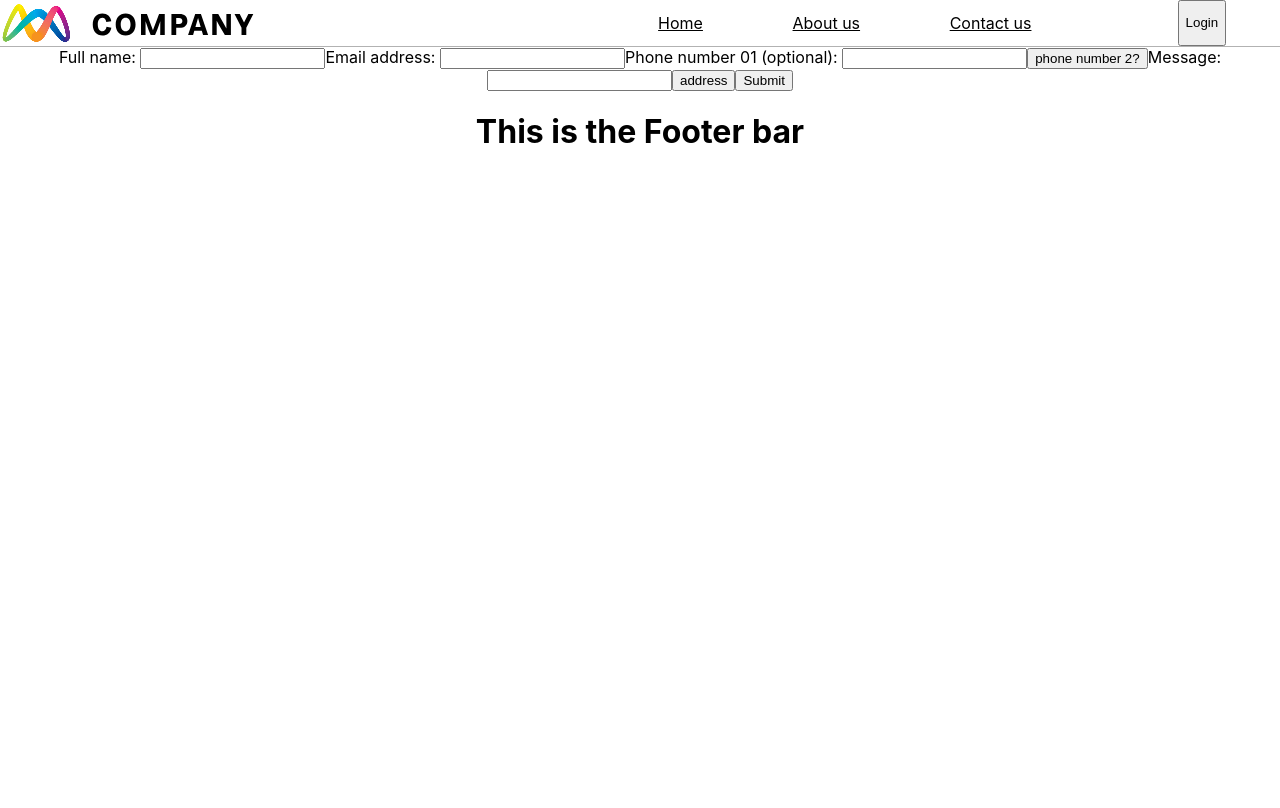
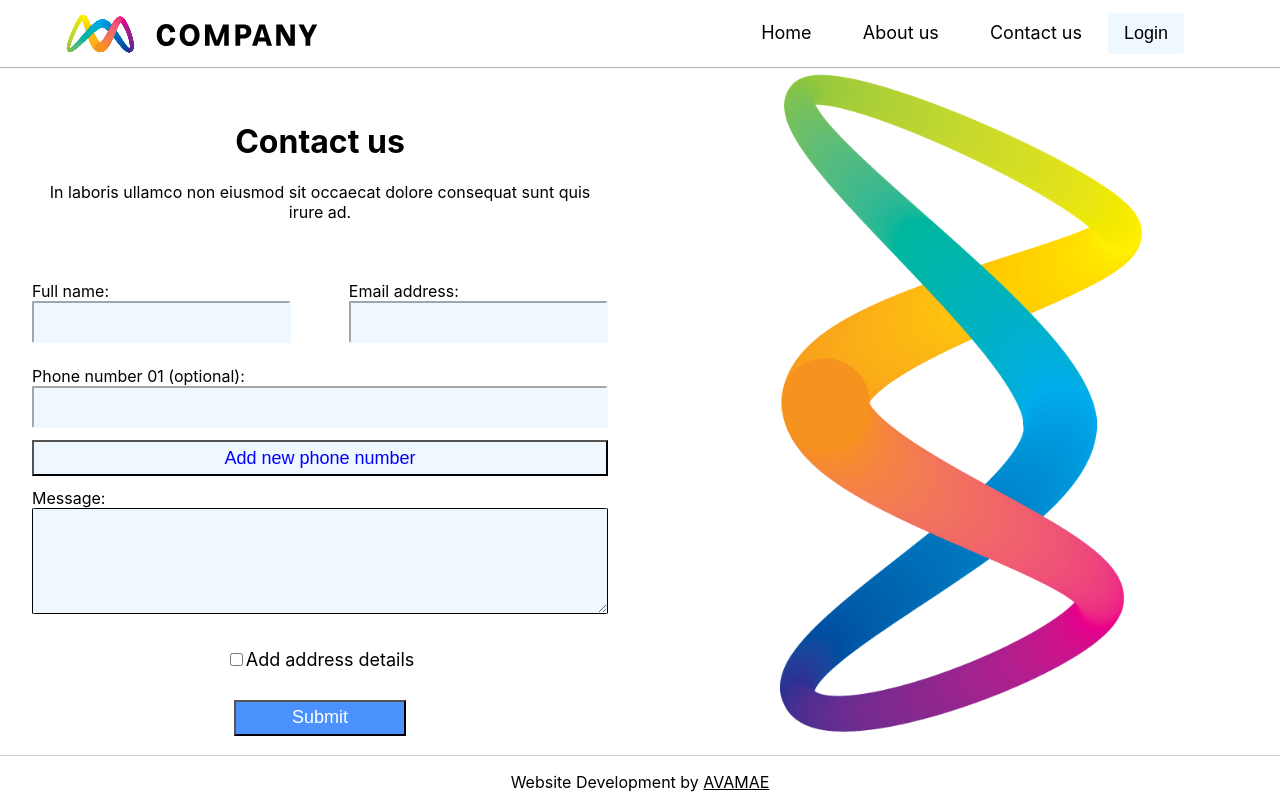
Before and after one commit to JoshS1234/CodeTestAM, a React (Create React App) app: page /contact-us in a window 1280 px wide. Built offline with nearby package versions, Linux system fonts and the light colour scheme.

Commit message:
updated some styling

```diff
--- a/src/components/Carousel.jsx
+++ b/src/components/Carousel.jsx
@@ -39,7 +39,10 @@ export default function Carousel() {
           return (
             <SwiperSlide
               style={{
-                backgroundImage: "url(" + item.ImageUrl + ")",
+                backgroundImage:
+                  "linear-gradient(to left, rgba(255, 255, 255, 0.8), rgba(0, 0, 0, 0.6)), url(" +
+                  item.ImageUrl +
+                  ")",
                 backgroundPosition: "center",
                 backgroundSize: "cover",
                 backgroundRepeat: "no-repeat",
--- a/src/components/Contact.jsx
+++ b/src/components/Contact.jsx
@@ -1,5 +1,19 @@
 import React, { useEffect, useState } from "react";
-import axios from "axios";
+import bigLogo from "../resources/Img_Contact.png";
+import "./stylesheets/Contact.css";
+import { LoremIpsum } from "lorem-ipsum";
+
+const lorem = new LoremIpsum({
+  sentencesPerParagraph: {
+    max: 8,
+    min: 4,
+  },
+  wordsPerSentence: {
+    max: 16,
+    min: 4,
+  },
+});
+const randomSentence = lorem.generateSentences(1);
 
 export default function Contact() {
   const emptyStateObj = {
@@ -166,45 +180,52 @@ export default function Contact() {
   useEffect(() => {}, [phone2isOn, addressIsOn]);
 
   return (
-    <form onSubmit={handleSubmit}>
-      <label>
-        Full name:{" "}
+    <div id="contactPageContainer">
+      <div id="formContainer">
+        <div id="contactFormIntro">
+          <h1>Contact us</h1>
+          <p>{randomSentence}</p>
+        </div>
+        <form onSubmit={handleSubmit} id="dataForm">
+          <div id="nameEmail">
+            <label className="dataInput2">
+              Full name:
               <input
+                className="textInputBox"
                 type="text"
                 value={stateObj.fullName}
                 onChange={(e) => handleChange(e)}
                 name="fullName"
               />
             </label>
-      <label>
-        Email address:{" "}
+            <label className="dataInput2">
+              Email address:
               <input
+                className="textInputBox"
                 type="text"
                 value={stateObj.emailAddress}
                 onChange={(e) => handleChange(e)}
                 name="emailAddress"
               />
             </label>
-      <label>
-        Phone number 01 (optional):{" "}
+          </div>
+          <div id="otherInfoInputs">
+            <label className="dataInput">
+              Phone number 01 (optional):
               <input
+                className="textInputBox"
                 type="text"
                 value={stateObj.phoneNum}
                 onChange={(e) => handleChange(e)}
                 name="phoneNum"
               />
             </label>
+
+            {phone2isOn && (
+              <label className="dataInput">
+                Phone number 02 (optional):
                 <input
-        value="phone number 2?"
-        type="button"
-        onClick={() => {
-          setPhone2isOn(!phone2isOn);
-        }}
-      />
-      {phone2isOn && (
-        <label>
-          Phone number 02 (optional):{" "}
-          <input
+                  className="textInputBox"
                   type="text"
                   value={stateObj.phoneNum2}
                   onChange={(e) => handleChange(e)}
@@ -212,74 +233,96 @@ export default function Contact() {
                 />
               </label>
             )}
-      <label>
-        Message:{" "}
             <input
-          type="text"
+              className="optionButton"
+              value="Add new phone number"
+              type="button"
+              onClick={() => {
+                setPhone2isOn(!phone2isOn);
+              }}
+            />
+            <label className="dataInput">
+              Message:
+              <textarea
+                className="textInputBox"
+                id="messageInput"
+                type="textarea"
                 value={stateObj.message}
                 onChange={(e) => handleChange(e)}
                 name="message"
-        />
+              ></textarea>
             </label>
+          </div>
 
+          <label className="optionCheckbox">
             <input
               value="address"
-        type="button"
+              type="checkbox"
               onClick={() => {
                 setAddressIsOn(!addressIsOn);
               }}
             />
+            <p>Add address details</p>
+          </label>
 
           {addressIsOn && (
-        <div>
-          <label>
-            Address line 1:{" "}
+            <div id="addressSection">
+              <div id="addressLines">
+                <label className="dataInput2">
+                  Address line 1:
                   <input
+                    className="textInputBox"
                     type="text"
                     value={stateObj.address1}
                     onChange={(e) => handleChange(e)}
                     name="address1"
                   />
                 </label>
-          <label>
+                <label className="dataInput2">
                   Address line 2:{" "}
                   <input
+                    className="textInputBox"
                     type="text"
                     value={stateObj.address2}
                     onChange={(e) => handleChange(e)}
                     name="address2"
                   />
                 </label>
-          <label>
+              </div>
+              <label className="dataInput">
                 City/Town:{" "}
                 <input
+                  className="textInputBox"
                   type="text"
                   value={stateObj.city}
                   onChange={(e) => handleChange(e)}
                   name="city"
                 />
               </label>
-          <label>
+              <label className="dataInput">
                 State/County:{" "}
                 <input
+                  className="textInputBox"
                   type="text"
                   value={stateObj.stateCounty}
                   onChange={(e) => handleChange(e)}
                   name="stateCounty"
                 />
               </label>
-          <label>
+              <label className="dataInput">
                 Postcode:{" "}
                 <input
+                  className="textInputBox"
                   type="text"
                   value={stateObj.postcode}
                   onChange={(e) => handleChange(e)}
                   name="postcode"
                 />
               </label>
-          <label>
+              <label className="dataInput">
                 Country:{" "}
                 <input
+                  className="textInputBox"
                   type="text"
                   value={stateObj.country}
                   onChange={(e) => handleChange(e)}
@@ -288,9 +331,19 @@ export default function Contact() {
               </label>
             </div>
           )}
-      <label>
-        <input type="submit" name="submit" />
-      </label>
+
+          <input type="submit" name="submit" id="submitButton" />
         </form>
+      </div>
+      <div
+        id="contactImageContainer"
+        style={{
+          backgroundImage: "url(" + bigLogo + ")",
+          backgroundPosition: "center",
+          backgroundSize: "contain",
+          backgroundRepeat: "no-repeat",
+        }}
+      ></div>
+    </div>
   );
 }
--- a/src/components/FooterBar.jsx
+++ b/src/components/FooterBar.jsx
@@ -1,5 +1,12 @@
 import React from "react";
+import "./stylesheets/FooterBar.css";
 
 export default function FooterBar() {
-  return <h1>This is the Footer bar</h1>;
+  return (
+    <div id="footerBar">
+      <p id="footerText">
+        Website Development by <u>AVAMAE</u>
+      </p>
+    </div>
+  );
 }
--- a/src/components/HeaderBar.jsx
+++ b/src/components/HeaderBar.jsx
@@ -9,8 +9,7 @@ export default function HeaderBar() {
       <div className="headerImageContainer">
         <img src={companyLogo} className="headerImage" />
       </div>
-      <NavBar className="nav" />
-      <input type="button" name="Login" value="Login" classname="loginButton" />
+      <NavBar id="nav" />
     </div>
   );
 }
--- a/src/components/Homepage.jsx
+++ b/src/components/Homepage.jsx
@@ -25,7 +25,7 @@ export default function Homepage() {
         <div id="box2TextContainer">
           <h3>{lorem.generateSentences(1)}</h3>
           <p>{lorem.generateSentences(5)}</p>
-          <ul>
+          <ul id="bulletpoints">
             <li>{lorem.generateWords(10)}</li>
             <li>{lorem.generateWords(15)}</li>
             <li>{lorem.generateWords(12)}</li>
--- a/src/components/NavBar.jsx
+++ b/src/components/NavBar.jsx
@@ -16,6 +16,7 @@ export default function NavBar() {
       <Link to="/contact-us" className="linkButton">
         Contact us
       </Link>
+      <input type="button" name="Login" value="Login" id="loginButton" />
     </nav>
   );
 }
--- a/src/components/stylesheets/Carousel.css
+++ b/src/components/stylesheets/Carousel.css
@@ -8,7 +8,8 @@
 
 .carouselButton {
   padding: 10px;
-  background-color: aliceblue;
+  color: white;
+  background-color: rgba(0, 120, 255, 1);
   border: 0px;
   border-radius: 10%;
   font-size: large;
--- /dev/null
+++ b/src/components/stylesheets/Contact.css
@@ -0,0 +1,113 @@
+#contactPageContainer {
+  display: flex;
+  flex-direction: row;
+}
+
+#contactFormIntro {
+  padding: 5%;
+}
+
+#formContainer {
+  width: 50%;
+  align-items: center;
+  display: flex;
+  flex-direction: column;
+}
+
+#dataForm {
+  align-items: center;
+  display: flex;
+  flex-direction: column;
+  width: 90%;
+}
+
+#contactImageContainer {
+  width: 50%;
+}
+
+#nameEmail {
+  display: flex;
+  flex-direction: row;
+  width: 100%;
+  margin: 1% 0% 1% 0%;
+  justify-content: space-between;
+}
+
+#otherInfoInputs {
+  margin: 1% 0% 1% 0%;
+  display: flex;
+  flex-direction: column;
+  width: 100%;
+}
+
+#messageInput {
+  word-wrap: break-word;
+  word-break: break-all;
+  -ms-word-break: break-all;
+  height: 100px;
+  border: 1px solid;
+}
+
+.optionButton {
+  width: 100%;
+  font-size: large;
+  padding: 1% 0% 1% 0%;
+  margin: 1% 0% 1% 0%;
+  background-color: aliceblue;
+  color: blue;
+}
+
+.optionCheckbox {
+  display: flex;
+  flex-direction: row;
+  font-size: large;
+  padding: 1% 0% 1% 0%;
+}
+
+.dataInput {
+  text-align: left;
+  display: flex;
+  flex-direction: column;
+  width: 100%;
+  margin: 1% 0% 1% 0%;
+}
+
+.dataInput2 {
+  text-align: left;
+  display: flex;
+  flex-direction: column;
+  width: 45%;
+  margin: 1% 0% 1% 0%;
+}
+
+#addressSection {
+  width: 100%;
+  margin: 1% 0% 1% 0%;
+}
+
+#addressLines {
+  display: flex;
+  flex-direction: row;
+  justify-content: space-between;
+}
+
+#contactImage {
+  width: 100%;
+}
+
+.textInputBox {
+  background-color: aliceblue;
+  border-radius: 1%;
+  border-color: aliceblue;
+  font-size: x-large;
+  height: 1.5em;
+}
+
+#submitButton {
+  width: 30%;
+  font-size: large;
+  padding: 1% 0% 1% 0%;
+  margin: 1% 0% 1% 0%;
+  background-color: rgba(0, 100, 255, 0.7);
+  color: white;
+}
--- /dev/null
+++ b/src/components/stylesheets/FooterBar.css
@@ -0,0 +1,5 @@
+#footerBar {
+  border-top: 1px solid;
+  border-color: rgba(0, 0, 0, 0.2);
+  margin: 1% 0% 0% 0%;
+}
--- a/src/components/stylesheets/HeaderBar.css
+++ b/src/components/stylesheets/HeaderBar.css
@@ -1,8 +1,11 @@
 .headerBar {
   height: 10%;
   display: flex;
+  flex-direction: row;
   border-bottom: 1px solid;
   border-color: rgba(0, 0, 0, 0.3);
+  justify-content: space-around;
+  align-items: center;
 }
 
 .headerImageContainer {
@@ -16,10 +19,3 @@
   display: flex;
   align-items: right;
 }
-
-.loginButton {
-  background-color: aliceblue;
-  border: 0px;
-  width: 20%;
-  font-size: large;
-}
--- a/src/components/stylesheets/Homepage.css
+++ b/src/components/stylesheets/Homepage.css
@@ -11,10 +11,11 @@
 }
 
 #box2TextContainer {
-  width: 50%;
+  width: 30%;
   align-items: center;
   justify-content: space-around;
   margin: 5%;
+  text-align: left;
 }
 
 #box2ImageContainer {
--- a/src/components/stylesheets/NavBar.css
+++ b/src/components/stylesheets/NavBar.css
@@ -1,11 +1,21 @@
 .navBarContainer {
-  width: 50%;
-  padding: 1%;
+  width: 40%;
+  padding: 1% 0% 1% 0%;
 }
 
 .linkButton {
-  padding: 2%;
-  margin: 5% 5% 5% 5%;
+  padding: 5%;
   color: black;
   height: 100%;
+  font-size: large;
+  text-decoration: none;
 }
+
+#loginButton {
+  background-color: aliceblue;
+  border: 0px;
+  width: 15%;
+  font-size: large;
+  padding: 2% 0% 2% 0%;
+  border-radius: 5%;
+}
```
Lines whose indentation alone changed are shown as unchanged.
